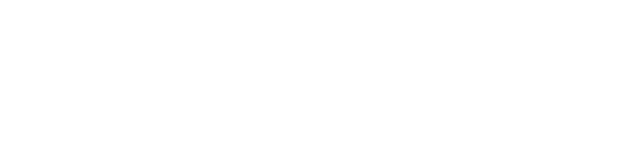
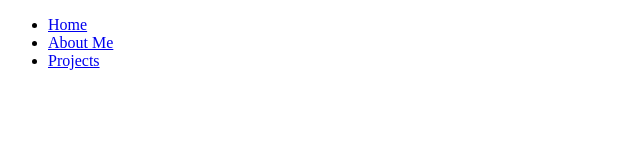
Before and after one commit to mmtakeuchi/personal_portfolio, a plain HTML site: page index.html in a window 1280 px wide. Shown: the whole page, without its empty margins (0-640 px from the left). Drawn offline with Linux system fonts and the light colour scheme.

Commit message:
create navbar with starter links

```diff
--- a/index.html
+++ b/index.html
@@ -3,9 +3,17 @@
 <head>
     <meta charset="UTF-8">
     <meta name="viewport" content="width=device-width, initial-scale=1.0">
-    <title>Document</title>
+    <link rel="stylesheet" type="text/css" href="style.css">
+    <title>Michael Takeuchi</title>
 </head>
 <body>
+    <nav id="navbar">
+        <ul>
+            <li><a href="#home">Home</a></li>
+            <li><a href="#about">About Me</a></li>
+            <li><a href="#projects">Projects</a></li>
+        </ul>
+    </nav>
 
 </body>
 </html>
```
